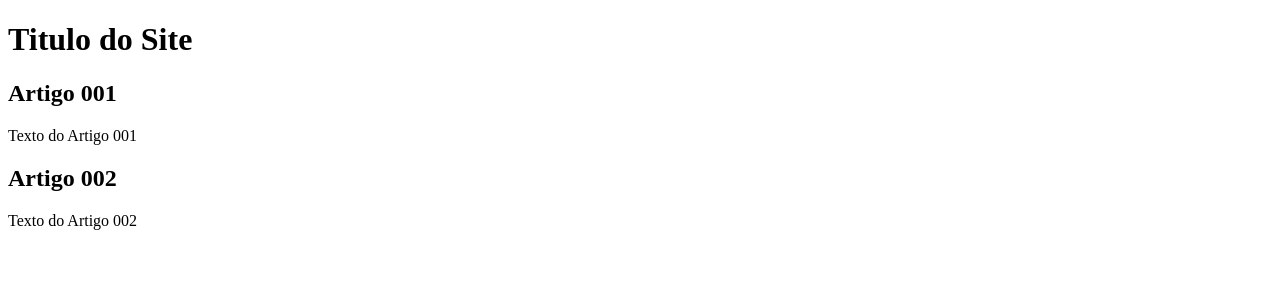
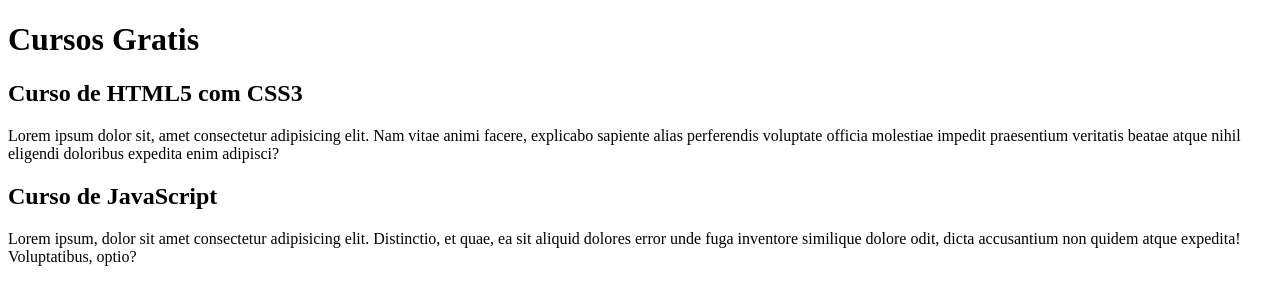
Before and after one commit to joyce243/projeto-site, a plain HTML site: page index.html in a window 1280 px wide. Drawn offline with Linux system fonts and the light colour scheme.

Commit message:
comecei a escrever o conteudo

```diff
--- a/index.html
+++ b/index.html
@@ -8,15 +8,15 @@
 <body>
     <main>
     <head>
-        <h1> Titulo do Site</h1>
+        <h1>Cursos Gratis</h1>
     </head>
     <article>
-        <h2>Artigo 001</h2>
-        <p>Texto do Artigo 001</p>
+        <h2>Curso de HTML5 com CSS3</h2>
+        <p>Lorem ipsum dolor sit, amet consectetur adipisicing elit. Nam vitae animi facere, explicabo sapiente alias perferendis voluptate officia molestiae impedit praesentium veritatis beatae atque nihil eligendi doloribus expedita enim adipisci?</p>
     </article>
     <article>
-        <H2>Artigo 002</H2>
-        <p>Texto do Artigo 002</p>
+        <H2>Curso de JavaScript</H2>
+        <p>Lorem ipsum, dolor sit amet consectetur adipisicing elit. Distinctio, et quae, ea sit aliquid dolores error unde fuga inventore similique dolore odit, dicta accusantium non quidem atque expedita! Voluptatibus, optio?</p>
     </article>
     </main>
 </body>
```
